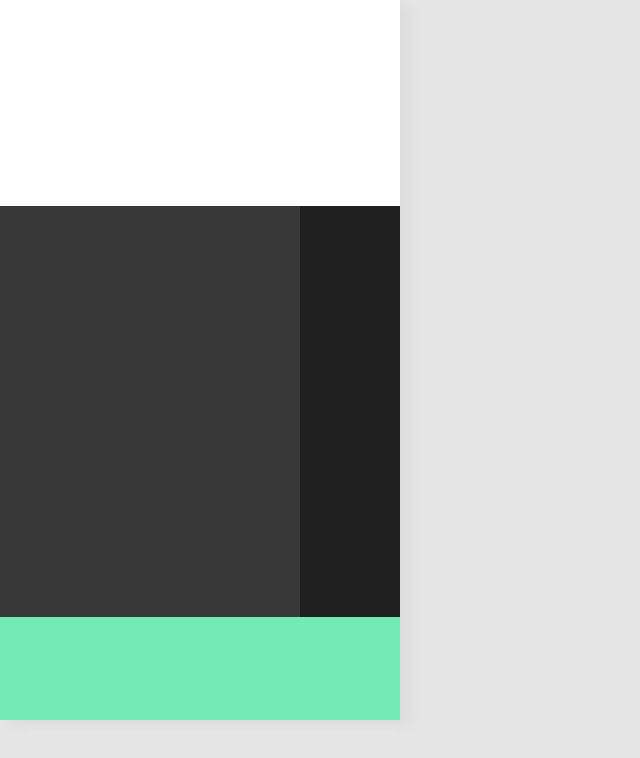
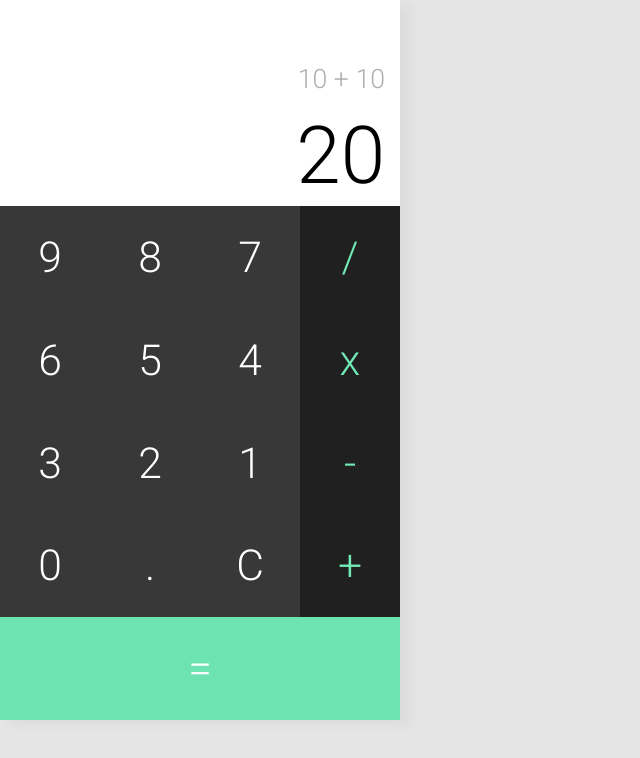
Before and after one commit to Lucashsc31/minha-calculadora, an Angular app: page / in a window 1280 px wide. Shown: the top 758 px of the page, without its empty margins (0-640 px from the left). Built offline with nearby package versions, Linux system fonts and the light colour scheme.

Commit message:
Estilo Finalizado

```diff
--- a/src/app/calculadora/calculadora.component.css
+++ b/src/app/calculadora/calculadora.component.css
@@ -16,30 +16,92 @@
     box-shadow: 10px 5px 10px #dcdcdc;
 }
 
+.expr, .result{
+    display: grid;
+    align-items: end;
+    justify-items: end;
+    padding: 0 15px 10px 0;
+    background-color: #fff;
+}
+
 .expr{
     grid-area: expr;
-    background-color: #fff;
+    font-size: 20pt;
     color: #afafaf;
 }
 
 .result{
     grid-area: result;
-    background-color: #fff;
+    font-size: 60pt;
 }
 
 .num{
     grid-area: num;
+    display: grid;
+    grid-template: repeat(4, 1fr) / repeat(3, 1fr);
     background-color: #383838;
+    color: #fff;
 }
 
 .ope{
     grid-area: ope;
+    display: grid;
+    grid-template-rows: repeat(4, 1fr);
     background-color: #202020;
     color: #71eab6;
 }
 
 .equal{
     grid-area: equal;
-    background: #71eab6;
+    background: #6de3b1;
     color: #fff;
 }
+
+.btn{
+    z-index: 0;
+    position: relative;
+    display: grid;
+    align-items: center;
+    justify-items: center;
+    width: 100%;
+    height: 100%;
+    font-size: 32pt;
+    cursor: pointer;
+    overflow: hidden;
+
+    /* Desativar Seleção */
+    -webkit-touch-callout: none; /* iOS Safari */
+    -webkit-user-select: none; /* Safari */
+     -khtml-user-select: none; /* Konqueror HTML */
+       -moz-user-select: none; /* Firefox */
+        -ms-user-select: none; /* Internet Explorer/Edge */
+            user-select: none
+}
+
+.btn::before{
+    content: '';
+    z-index: 1;
+    display: block;
+    position: absolute;
+    background-color: rgba(0, 0, 0, 0.3);
+    border-radius: 100%;
+}
+
+.btn:active::before{
+    animation-name: click-btn;
+    animation-duration: .3s;
+    animation-timing-function: ease-out;
+    animation-iteration-count: 1;
+}
+
+@keyframes click-btn{
+    from{
+        height: 0px;
+        width: 0px;
+    }
+    to{
+        height: 100px;
+        width: 100px;
+        opacity: 0.1;
+    }
+}
--- a/src/app/calculadora/calculadora.component.html
+++ b/src/app/calculadora/calculadora.component.html
@@ -1,12 +1,41 @@
 <div id="calculadora">
 
-  <div class="expr"></div>
-  <div class="result"></div>
+  <div class="expr">
+    <div>10 + 10</div>
+  </div>
 
-  <div class="num"></div>
+  <div class="result">
+    20
+  </div>
 
-  <div class="ope"></div>
+  <div class="num">
 
-  <div class="equal"></div>
+
+    <div class="btn">9</div>
+    <div class="btn">8</div>
+    <div class="btn">7</div>
+    <div class="btn">6</div>
+    <div class="btn">5</div>
+    <div class="btn">4</div>
+    <div class="btn">3</div>
+    <div class="btn">2</div>
+    <div class="btn">1</div>
+    <div class="btn">0</div>
+    <div class="btn">.</div>
+    <div class="btn">C</div>
+  </div>
+
+  <div class="ope">
+
+
+    <div class="btn">/</div>
+    <div class="btn">x</div>
+    <div class="btn">-</div>
+    <div class="btn">+</div>
+  </div>
+
+  <div class="equal">
+    <div class="btn">=</div>
+  </div>
 
 </div>
--- a/src/app/calculadora/calculadora.component.ts
+++ b/src/app/calculadora/calculadora.component.ts
@@ -8,11 +8,14 @@ import { CalculadoraService } from './calculadora.service'
   styleUrls: ['./calculadora.component.css']
 })
 export class CalculadoraComponent{
-  teste: any
+  //teste: any
+  num: string[]
+  ope: string[]
+
   constructor(
     private calculadoraService: CalculadoraService
   ) {
-    this.teste = this.calculadoraService.teste("1+2")
+    //this.teste = this.calculadoraService.teste("1+2")
   }
 
 }
--- a/src/styles.css
+++ b/src/styles.css
@@ -4,4 +4,4 @@
 @import 'assets/reset.css';
 
 /* Font */
-@import url('https://fonts.googleapis.com/css?family=Roboto');
+@import url('https://fonts.googleapis.com/css?family=Roboto:300');
```
